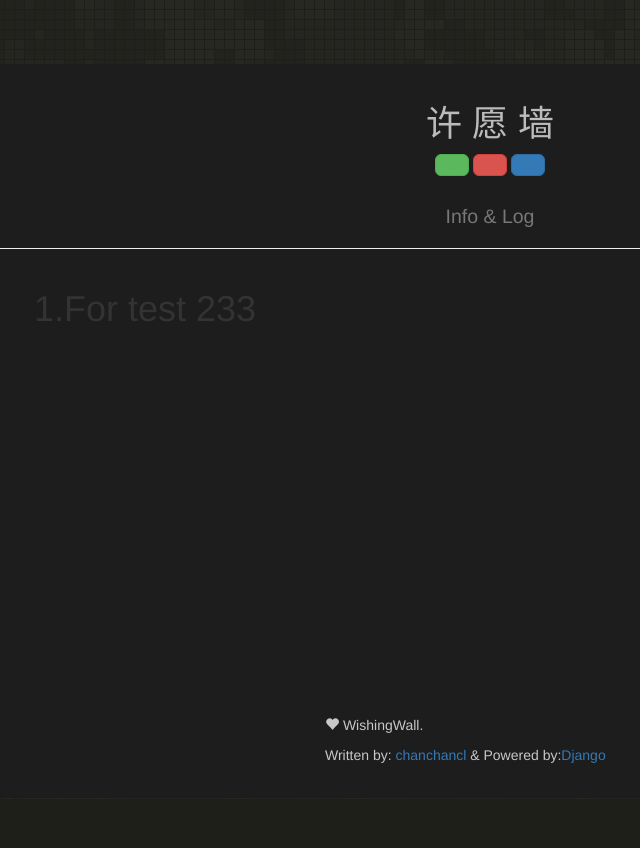
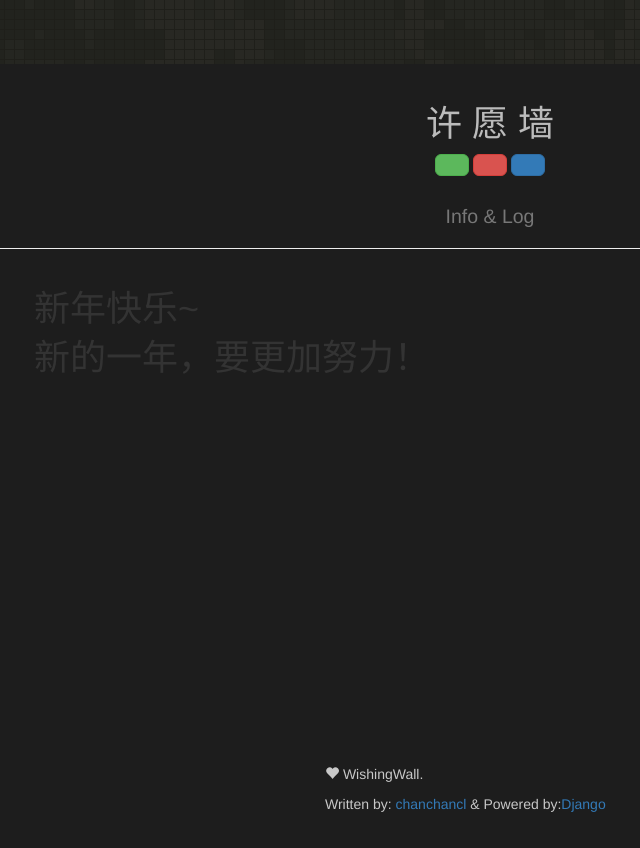
Before and after one commit to chanchancl/Wishing-wall, a Django app: page /info/ in a window 1280 px wide. Shown: the whole page, without its empty margins (150-790 px from the left). Before the commit the page ends 763 px from the top, so only its background shows below. Run offline with Django 3.2, Linux system fonts and the light colour scheme; parts of the project's set-up code (start-up, migrations or seed data) failed here and were passed over; some libraries are stand-ins or nearby versions.

Commit message:
new year update

```diff
--- a/templates/info.html
+++ b/templates/info.html
@@ -25,7 +25,8 @@
                 </div>
         </div>
         <div class="container" style="padding:0% 10% 0 10%;">
-            <h1><p>1.For test 233</p></h>
+            <h1><p>新年快乐~</p></h>
+			<p>新的一年，要更加努力！</p>
         </div>
         <div style="margin:33%">
             <p> </p>
--- a/wishing/wishing/settings.py
+++ b/wishing/wishing/settings.py
@@ -28,6 +28,7 @@ DEBUG = True
 ALLOWED_HOSTS = [
     'www.chanchancl.cn',
     'chanchancl.cn',
+	'127.0.0.1'
 ]
 
 STATIC_ROOT = os.path.join(BASE_DIR,'collectstatic')
--- a/wishing/wishingwall/models.py
+++ b/wishing/wishingwall/models.py
@@ -1,3 +1,5 @@
+#coding=utf-8
+
 from django.db import models
 from django.db.models.signals import pre_save,post_save,post_delete
 from django.dispatch import receiver
--- a/wishing/wishingwall/views.py
+++ b/wishing/wishingwall/views.py
@@ -1,4 +1,4 @@
-# -*- UTF-8 -*-
+#coding=utf-8
 from django.shortcuts import render
 from django.http import HttpResponse
 from django import forms
```
